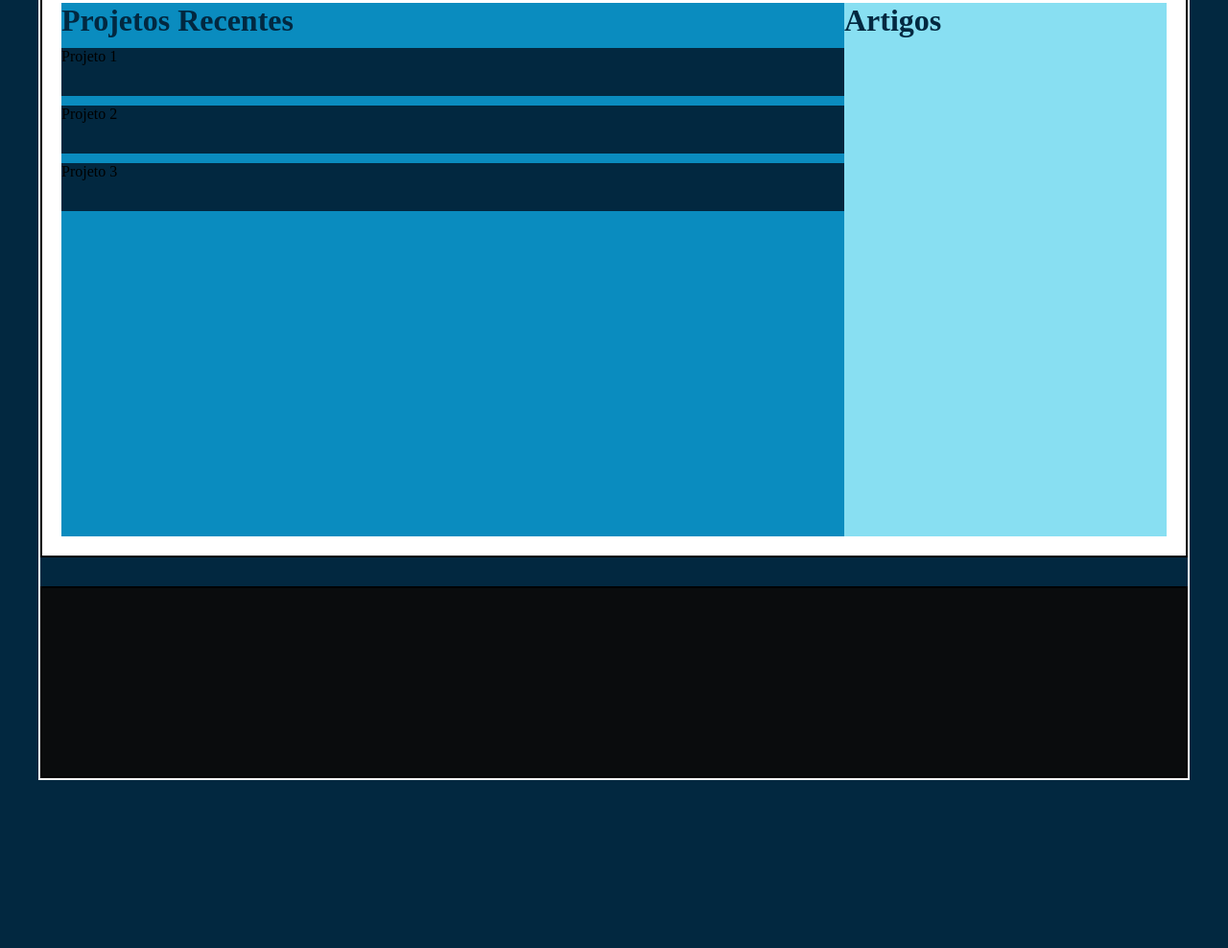
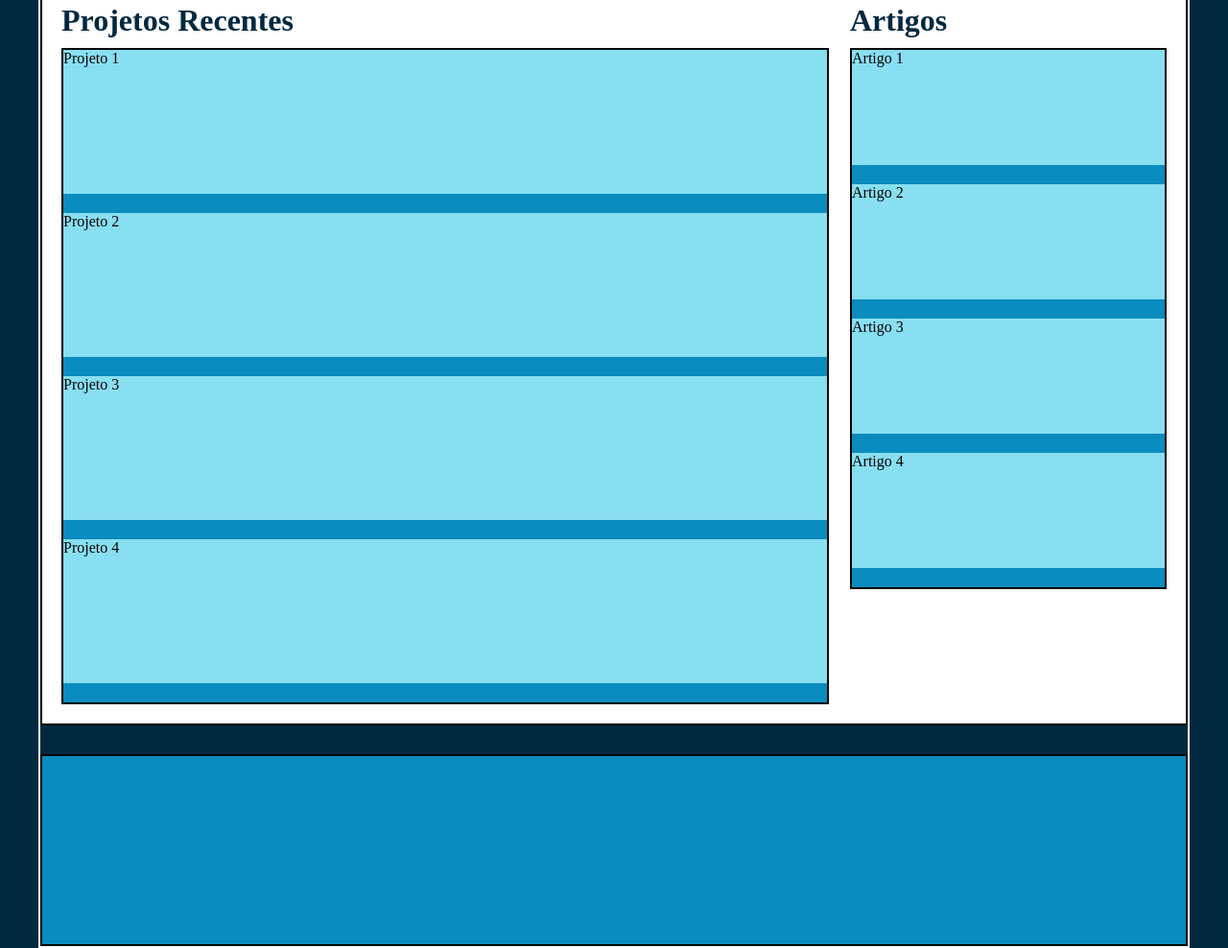
Before and after one commit to DanielFerreiira/PortFolio, a plain HTML site: page index.html in a window 1280 px wide. Shown: the part 1041-2029 px from the top of the page at 96% size. Before the commit the page ends 1854 px from the top, so only its background shows below. Drawn offline with nearby package versions, Linux system fonts and the light colour scheme.

Commit message:
Nova Atualização

```diff
--- a/assests/css/pages/index/index.css
+++ b/assests/css/pages/index/index.css
@@ -4,12 +4,3 @@
 @import url(partials/section4.css);
 
 /*De uso comum da página*/
-.sct2-1{
-    width: 850px;
-    background: var(--color3);
-}
-
-.sct2-2{
-    width: 350px;
-    background: var(--color4);
-}
--- a/assests/css/pages/index/partials/section2.css
+++ b/assests/css/pages/index/partials/section2.css
@@ -1,6 +1,7 @@
 #section2{
     display: flex;
     flex-direction: row;
+    justify-content: space-between;
     margin-top: 30px;
     height: 400px;
     background: #FFF;
@@ -8,12 +9,14 @@
     padding: 20px;
 }
 
-#sct2-1{
-    width: 850px;
+#dv-1{
+    width: 800px;
     background: var(--color3);
+    border: 2px solid #000;
 }
 
-#sct2-2{
-    width: 350px;
+#dv-2{
+    width: 330px;
     background: var(--color4);
+    border: 2px solid #000;
 }
--- a/assests/css/pages/index/partials/section3.css
+++ b/assests/css/pages/index/partials/section3.css
@@ -1,15 +1,28 @@
 #section3{
     display: flex;
     flex-direction: row;
+    justify-content: space-between;
     margin-top: 30px;
-    height: 600px;
     background: #FFF;
     border: 2px solid;
     padding: 20px;
 }
 
-#list-section3 li{
-    height: 50px;
-    background: var(--color2);
-    margin-bottom: 10px;
+/*dv-1*/
+#dv-1, #dv-2{
+    background: var(--color3);
+    border: 2px solid #000;
 }
+
+#dv-1 li{
+    height: 150px;
+    background: var(--color4);
+    margin-bottom: 20px;
+}
+
+/*dv-2*/
+#dv-2 li{
+    height: 120px;
+    background: var(--color4);
+    margin-bottom: 20px;
+}
--- a/assests/css/pages/index/partials/section4.css
+++ b/assests/css/pages/index/partials/section4.css
@@ -1,6 +1,6 @@
 #section4{
     margin-top: 30px;
     height: 200px;
-    background: var(--color5);
+    background: var(--color3);
     border: 2px solid;
 }
--- a/index.html
+++ b/index.html
@@ -28,27 +28,37 @@
         <section id="section1"></section>
 
         <section id="section2">
-            <div id="sct2-1">
+            <div id="dv-1">
                 <h2>Sobre Mim</h2>
             </div>
-            <div id="sct2-2">
+
+            <div id="dv-2">
                 <h2>Foto de Perfil</h2>
             </div>
         </section>
 
         <section id="section3">
-            <div id="sct2-1">
+            <div>
                 <h2>Projetos Recentes</h2>
-                <ul id="list-section3">
+                <ul id="dv-1">
                     <li>Projeto 1</li>
                     <li>Projeto 2</li>
                     <li>Projeto 3</li>
+                    <li>Projeto 4</li>
                 </ul>
             </div>
-            <div id="sct2-2">
+
+            <div>
                 <h2>Artigos</h2>
+                <ul id="dv-2">
+                    <li>Artigo 1</li>
+                    <li>Artigo 2</li>
+                    <li>Artigo 3</li>
+                    <li>Artigo 4</li>
+                </ul>
             </div>
         </section>
+
         <section id="section4"></section>
     </div>
 </body>
```
